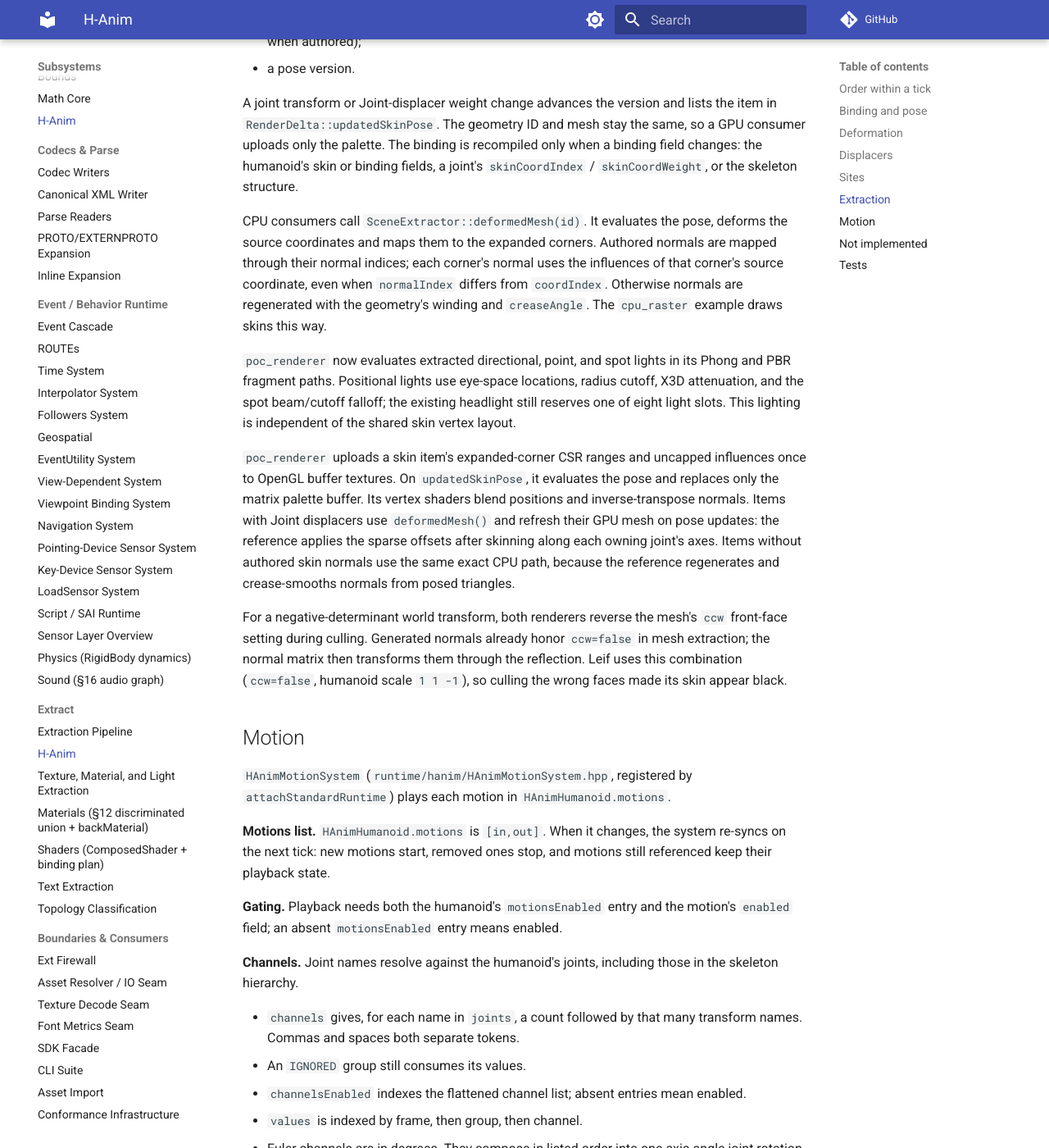
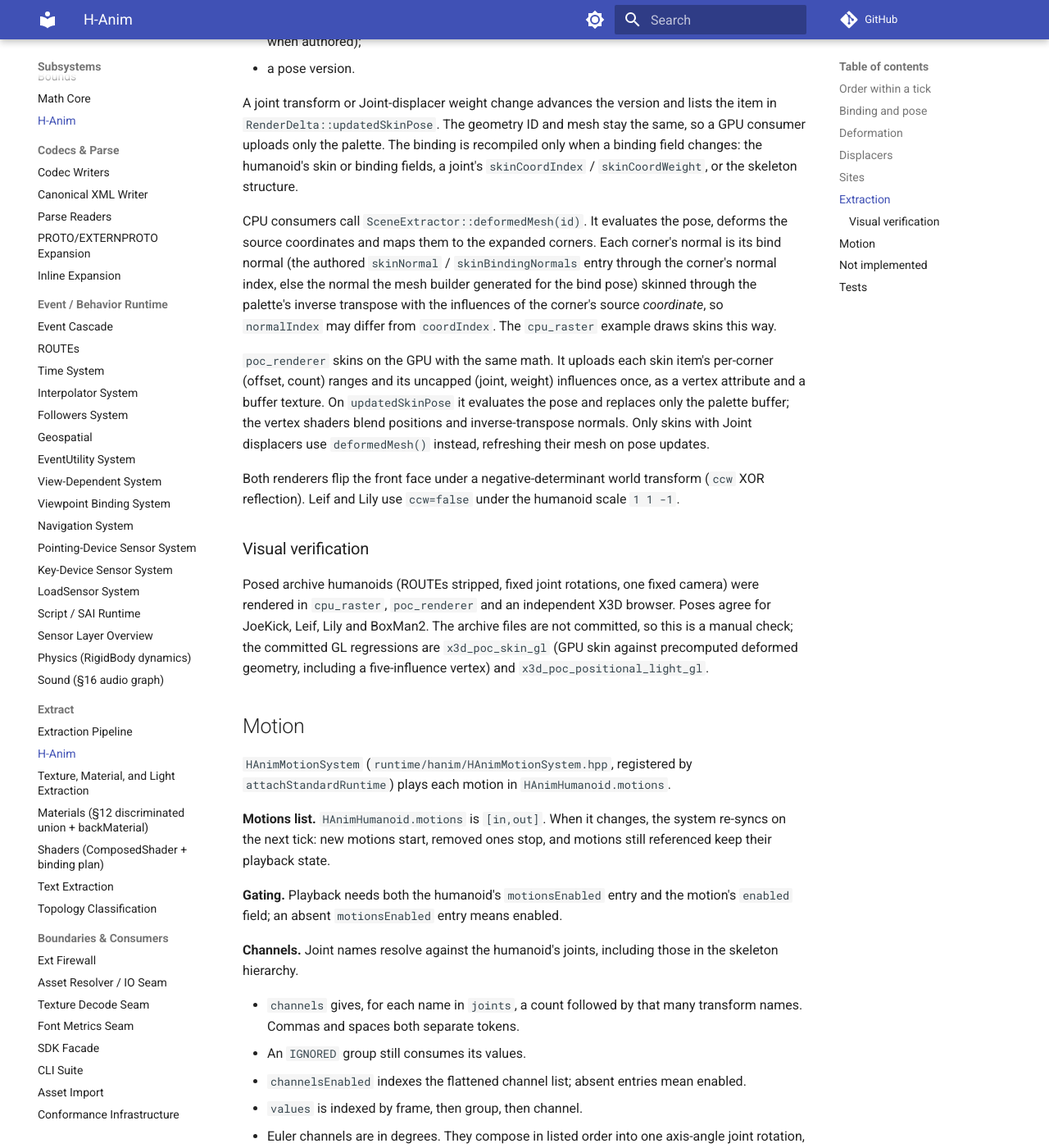
Before and after one commit to delta9000/x3d-cpp, an MkDocs documentation site: the page built from docs/wiki/subsystems/hanim.md, in a window 1280 px wide and 1400 px high, scrolled down 2393 px. Shown: the whole window at 82% size. Built offline with MkDocs 1.6.1 and Material for MkDocs 9.7.7, drawn with Linux system fonts in a browser that asks for light colours; comment, search, counter and statistics services are not loaded.

Commit message:
docs(hanim): renderer skinning, per-corner normals, visual verification

```diff
--- a/docs/wiki/subsystems/hanim.md
+++ b/docs/wiki/subsystems/hanim.md
@@ -112,33 +112,33 @@ only when a binding field changes: the humanoid's skin or binding fields, a
 joint's `skinCoordIndex` / `skinCoordWeight`, or the skeleton structure.
 
 CPU consumers call `SceneExtractor::deformedMesh(id)`. It evaluates the pose,
-deforms the source coordinates and maps them to the expanded corners. Authored
-normals are mapped through their normal indices; each corner's normal uses the
-influences of that corner's source coordinate, even when `normalIndex` differs
-from `coordIndex`. Otherwise normals are
-regenerated with the geometry's winding and `creaseAngle`. The `cpu_raster`
-example draws skins this way.
+deforms the source coordinates and maps them to the expanded corners. Each
+corner's normal is its bind normal (the authored `skinNormal` /
+`skinBindingNormals` entry through the corner's normal index, else the normal
+the mesh builder generated for the bind pose) skinned through the palette's
+inverse transpose with the influences of the corner's source *coordinate*, so
+`normalIndex` may differ from `coordIndex`. The `cpu_raster` example draws
+skins this way.
 
-`poc_renderer` now evaluates extracted directional, point, and spot lights in
-its Phong and PBR fragment paths. Positional lights use eye-space locations,
-radius cutoff, X3D attenuation, and the spot beam/cutoff falloff; the existing
-headlight still reserves one of eight light slots. This lighting is independent
-of the shared skin vertex layout.
+`poc_renderer` skins on the GPU with the same math. It uploads each skin item's
+per-corner (offset, count) ranges and its uncapped (joint, weight) influences
+once, as a vertex attribute and a buffer texture. On `updatedSkinPose` it
+evaluates the pose and replaces only the palette buffer; the vertex shaders
+blend positions and inverse-transpose normals. Only skins with Joint displacers
+use `deformedMesh()` instead, refreshing their mesh on pose updates.
 
-`poc_renderer` uploads a skin item's expanded-corner CSR ranges and uncapped
-influences once to OpenGL buffer textures. On `updatedSkinPose`, it evaluates
-the pose and replaces only the matrix palette buffer. Its vertex shaders blend
-positions and inverse-transpose normals. Items with Joint displacers use
-`deformedMesh()` and refresh their GPU mesh on pose updates: the reference
-applies the sparse offsets after skinning along each owning joint's axes.
-Items without authored skin normals use the same exact CPU path, because the
-reference regenerates and crease-smooths normals from posed triangles.
+Both renderers flip the front face under a negative-determinant world
+transform (`ccw` XOR reflection). Leif and Lily use `ccw=false` under the
+humanoid scale `1 1 -1`.
 
-For a negative-determinant world transform, both renderers reverse the mesh's
-`ccw` front-face setting during culling. Generated normals already honor
-`ccw=false` in mesh extraction; the normal matrix then transforms them through
-the reflection. Leif uses this combination (`ccw=false`, humanoid scale
-`1 1 -1`), so culling the wrong faces made its skin appear black.
+### Visual verification
+
+Posed archive humanoids (ROUTEs stripped, fixed joint rotations, one fixed
+camera) were rendered in `cpu_raster`, `poc_renderer` and an independent X3D
+browser. Poses agree for JoeKick, Leif, Lily and BoxMan2. The archive files are
+not committed, so this is a manual check; the committed GL regressions are
+`x3d_poc_skin_gl` (GPU skin against precomputed deformed geometry, including a
+five-influence vertex) and `x3d_poc_positional_light_gl`.
 
 ## Motion
 
```
